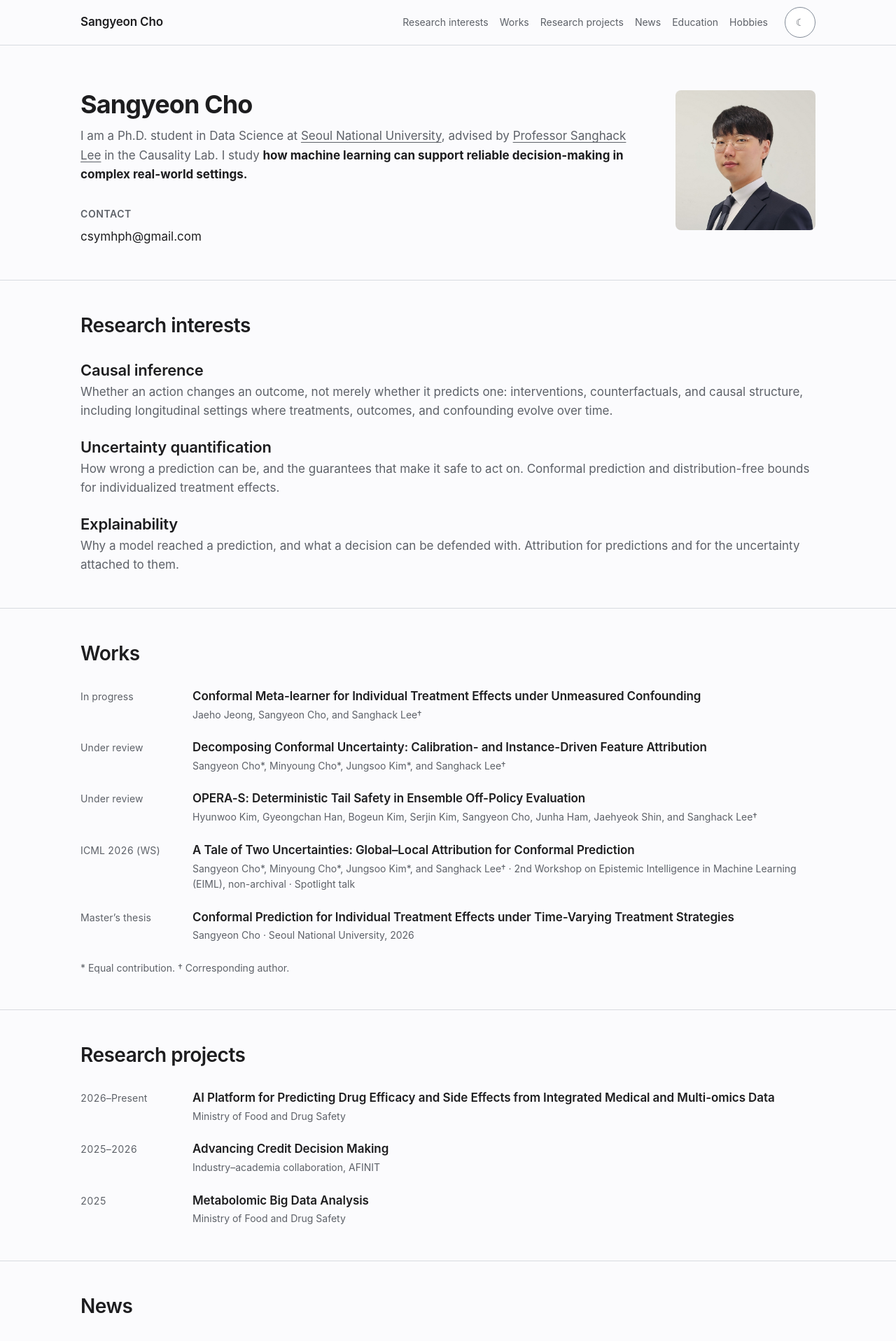
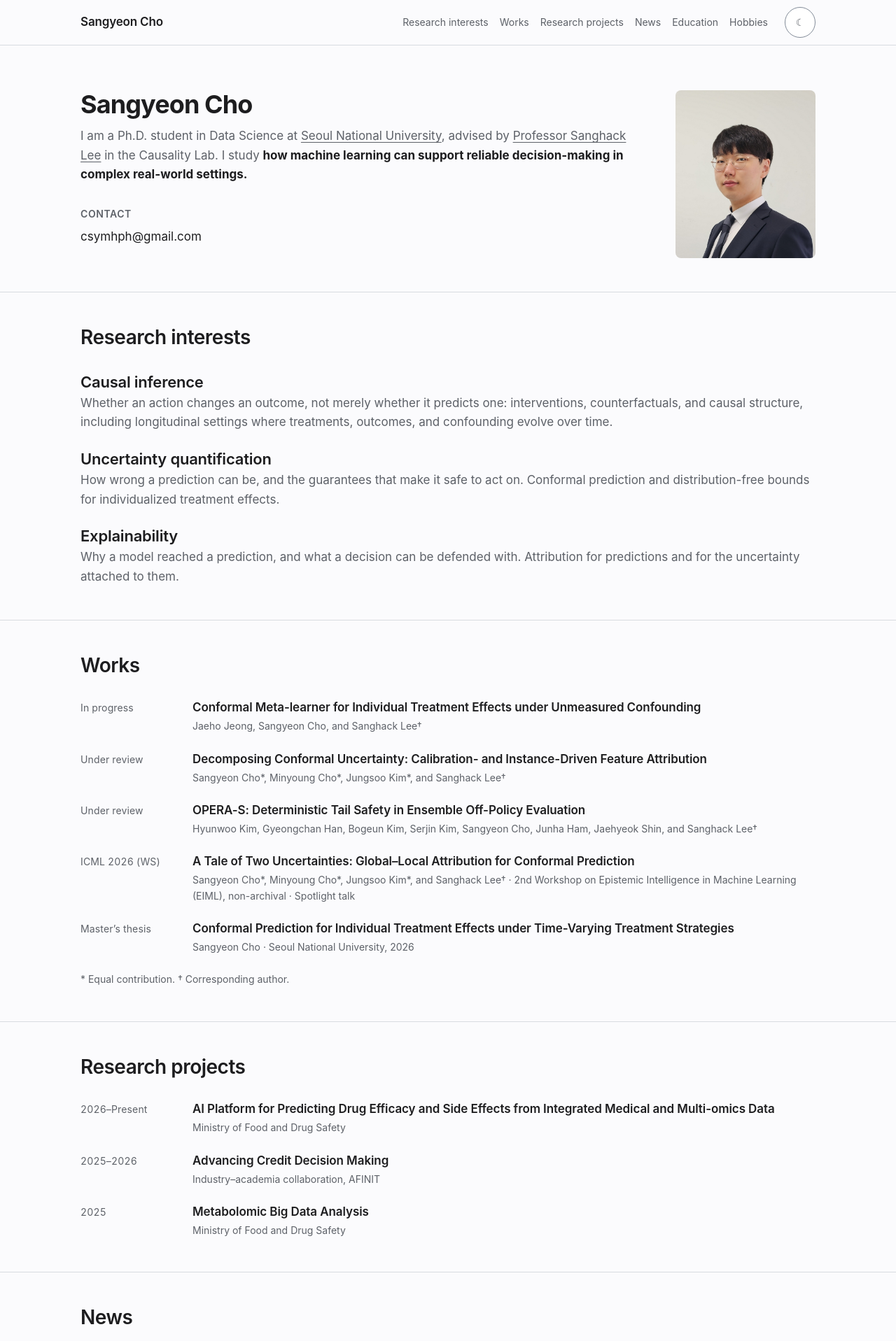
Before and after one commit to csymhph/csymhph.github.io, a Jekyll site: the page built from index.md, in a window 1280 px wide. Shown: the top 1917 px of the page at 70% size. Built offline with Jekyll 4.4.1, drawn with Linux system fonts in a browser that asks for light colours.

Commit message:
Show more vertical portrait area while preserving the approved zoom.

```diff
--- a/assets/main.scss
+++ b/assets/main.scss
@@ -366,7 +366,7 @@ h3 {
 
 .portrait {
   width: 100%;
-  aspect-ratio: 1;
+  aspect-ratio: 5 / 6;
   display: block;
   border-radius: var(--radius-sm);
   overflow: hidden;
```
